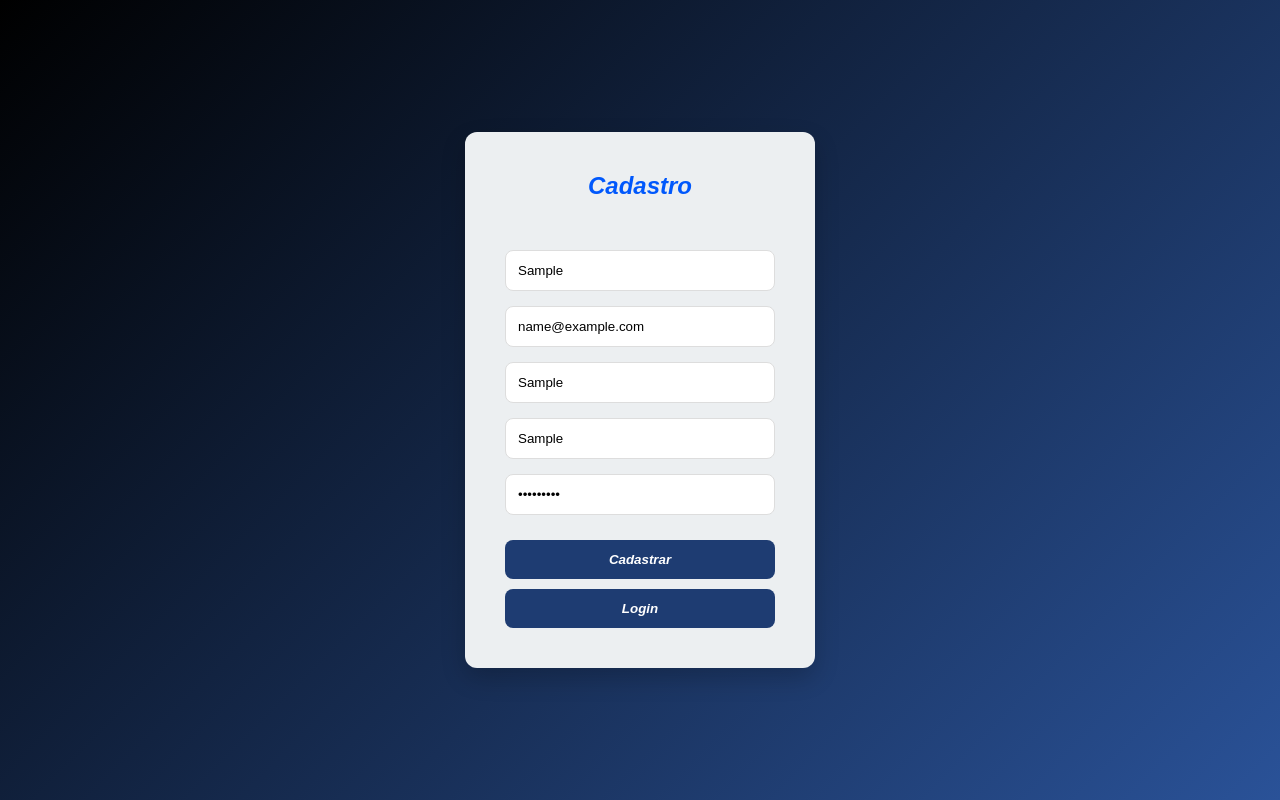
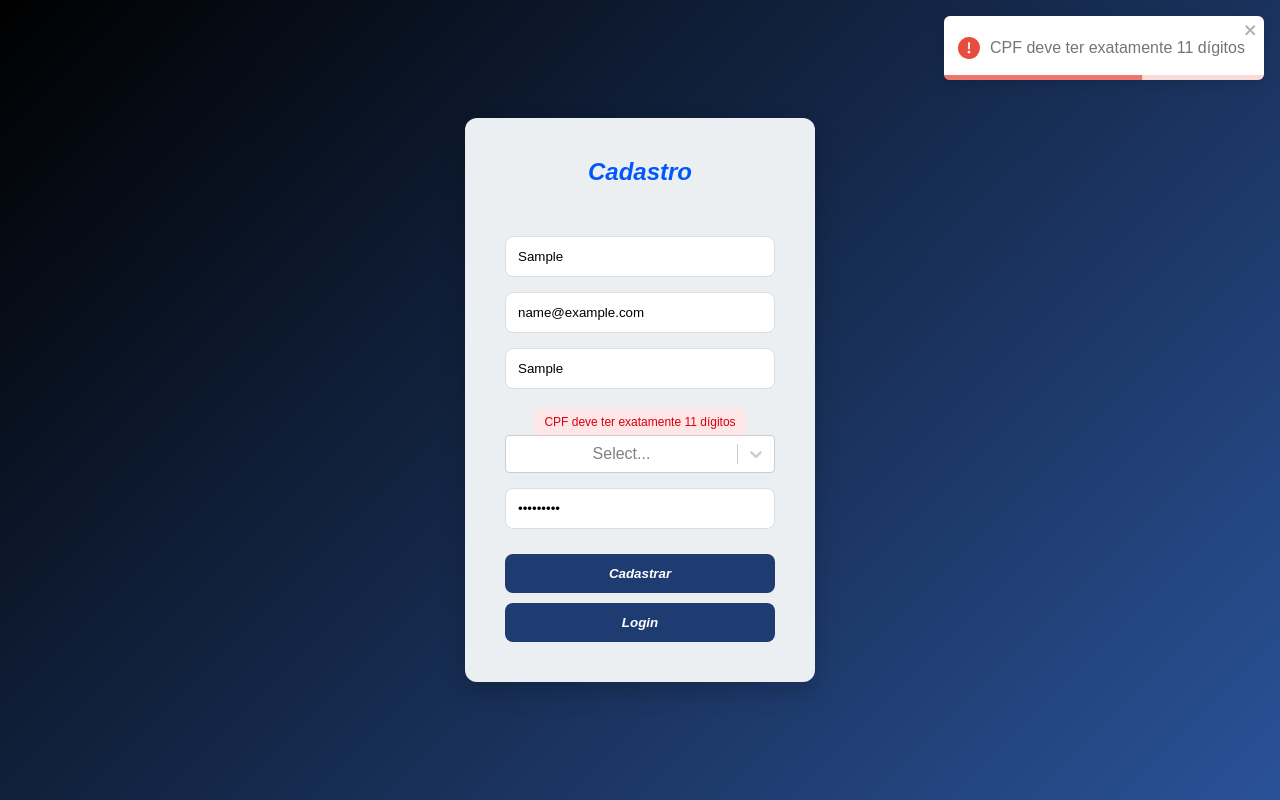
Before and after one commit to edu-domingos/freightboard, a React (Vite) app in the folder frontend/: page /cadastro in a window 1280 px wide. Both pictures are taken after typing "Sample", "name@example.com", "Sample", "Sample", "Sample123" into the empty fields and a click on the button "Cadastrar". Built offline with nearby package versions, Linux system fonts and the light colour scheme; no server answers.

Commit message:
feat(frontend):Instalação dos pacotes novos do React e implementação da validação com mensagens do frontend na tela Cadastro

```diff
--- a/frontend/package.json
+++ b/frontend/package.json
@@ -13,7 +13,9 @@
     "axios": "^1.13.6",
     "react": "^19.2.0",
     "react-dom": "^19.2.0",
-    "react-router-dom": "^7.13.1"
+    "react-router-dom": "^7.13.1",
+    "react-select": "^5.10.2",
+    "react-toastify": "^11.0.5"
   },
   "devDependencies": {
     "@eslint/js": "^9.39.1",
--- a/frontend/src/components/Cadastro.tsx
+++ b/frontend/src/components/Cadastro.tsx
@@ -2,37 +2,113 @@ import { useState } from "react";
 import { useNavigate } from "react-router-dom";
 import axios from "axios";
 import "./Login.css";
+import Select from "react-select";
+import { toast } from "react-toastify";
 
 export default function Cadastro() {
   const navigate = useNavigate();
+  const [errors, setErrors] = useState<Record<string, string>>({});
 
   const [nome, setNome] = useState("");
   const [email, setEmail] = useState("");
-  const [cpf, setcpf] = useState("");
-  const [type, settype] = useState("");
+
   const [senha, setSenha] = useState("");
+  const [tipo, setTipo] = useState("driver");
+  const [documento, setDocumento] = useState("");
+
+  const options = [
+    { value: "driver", label: "Autônomo" },
+    { value: "company", label: "Empresa" },
+  ];
+
+  const customStyles = {
+    container: (provided: any) => ({
+      ...provided,
+      marginBottom: "15px",
+    }),
+  };
+  function validateForm(): boolean {
+    const novosErros = {
+      nome: "",
+      email: "",
+      documento: "",
+      senha: "",
+    };
+
+    // Nome
+    if (!nome.trim()) {
+      novosErros.nome = "Nome é obrigatório";
+    } else if (nome.trim().length < 2) {
+      novosErros.nome = "Nome deve ter pelo menos 2 caracteres";
+    }
+
+    // Email
+    if (!email.trim()) {
+      novosErros.email = "Email é obrigatório";
+    } else if (!/^[^s@]+@[^s@]+.[^s@]+$/.test(email)) {
+      novosErros.email = "Email inválido";
+    }
+
+    // Documento
+    if (!documento.trim()) {
+      novosErros.documento = "Selecione o tipo de conta";
+    } else {
+      if (tipo === "driver" && documento.length !== 11) {
+        novosErros.documento = "CPF deve ter exatamente 11 dígitos";
+      } else if (tipo === "company" && documento.length !== 14) {
+        novosErros.documento = "CNPJ deve ter exatamente 14 dígitos";
+      } else if (!/^[0-9]+$/.test(documento)) {
+        novosErros.documento = "Documento deve conter apenas números";
+      }
+    }
+
+    // Senha
+    if (!senha.trim()) {
+      novosErros.senha = "Senha é obrigatória";
+    } else if (senha.length < 6) {
+      novosErros.senha = "Senha deve ter pelo menos 6 caracteres";
+    }
+
+    setErrors(novosErros);
+
+    const temErro = Object.values(novosErros).some((error) => error !== "");
+
+    if (temErro) {
+      const primeiroErro = Object.values(novosErros).find(
+        (error) => error !== "",
+      );
+
+      if (primeiroErro) {
+        toast.error(primeiroErro); // 👈 popup
+      }
+
+      return false;
+    }
+
+    return true;
+  }
 
   async function handleCadastro(e: React.FormEvent) {
     e.preventDefault();
-
+    if (!validateForm()) {
+      return;
+    }
     try {
-      const response = await axios.post("https://localhost/api/users/", {
-       name: nome,
-       email: email,
-       cpf: cpf,
-       type: "driver",
-       password: senha
+      const response = await axios.post("http://localhost:3000/api/users/", {
+        name: nome,
+        email: email,
+        cpf: documento,
+        type: tipo,
+        password: senha,
       });
 
       console.log(response.data);
-
-      //alert("Usuário cadastrado com sucesso!");
-
+      alert("Usuário cadastrado com sucesso!");
       navigate("/");
-
     } catch (error) {
       console.error(error);
       alert("Erro ao cadastrar usuário");
+      setErrors({});
     }
   }
 
@@ -41,35 +117,42 @@ export default function Cadastro() {
       <div className="login-box">
         <h2>Cadastro</h2>
 
-        <form onSubmit={handleCadastro}>
+        <form onSubmit={handleCadastro} noValidate>
           <input
             type="text"
             placeholder="Digite seu nome"
             value={nome}
             onChange={(e) => setNome(e.target.value)}
-            required
           />
+          {errors.nome && <span className="error">{errors.nome}</span>}
 
           <input
             type="email"
             placeholder="Digite seu email"
             value={email}
             onChange={(e) => setEmail(e.target.value)}
-            required
           />
+          {errors.email && <span className="error">{errors.email}</span>}
           <input
             type="text"
-            placeholder="Digite seu CPF"
-            value={cpf}
-            onChange={(e) => setcpf(e.target.value)}
-            required
+            placeholder={
+              tipo === "driver" ? "Digite seu CPF" : "Digite seu CNPJ"
+            }
+            value={documento}
+            onChange={(e) => setDocumento(e.target.value)}
           />
-          <input
-            type="text"
-            placeholder="Você é motorista ou empresa"
-            value={type}
-            onChange={(e) => settype(e.target.value)}
-            required
+          {errors.documento && (
+            <span className="error">{errors.documento}</span>
+          )}
+          <Select
+            options={options}
+            styles={customStyles}
+            onChange={(selected: any) => {
+              if (selected) {
+                setTipo(selected.value);
+                setDocumento("");
+              }
+            }}
           />
 
           <input
@@ -77,15 +160,12 @@ export default function Cadastro() {
             placeholder="Digite sua senha"
             value={senha}
             onChange={(e) => setSenha(e.target.value)}
-            required
           />
+          {errors.senha && <span className="error">{errors.senha}</span>}
 
           <button type="submit">Cadastrar</button>
 
-          <button
-            type="button"
-            onClick={() => navigate("/")}
-          >
+          <button type="button" onClick={() => navigate("/")}>
             Login
           </button>
         </form>
--- a/frontend/src/components/Login.css
+++ b/frontend/src/components/Login.css
@@ -4,17 +4,16 @@ body {
   background: linear-gradient(135deg, #000000, #2a5298);
 }
 
-.login-container{
+.login-container {
   display: flex;
   justify-content: center;
   align-items: center;
   height: 100vh;
   animation: fadeSlideUp 0.9s ease forwards;
-
 }
 
 .login-box {
-  background: #ECEFF1;
+  background: #eceff1;
   padding: 40px;
   border-radius: 12px;
   width: 350px;
@@ -42,7 +41,7 @@ body {
   padding: 12px;
   border: none;
   border-radius: 8px;
-  background-color:#1e3c72 ;
+  background-color: #1e3c72;
   color: white;
   font-weight: bold;
   cursor: pointer;
@@ -51,17 +50,14 @@ body {
 }
 
 .login-box button:hover {
-  background: #16305a ;
-
+  background: #16305a;
 }
-
 
 .login-logo {
   width: 250px;
   height: 200px;
-
 }
-@keyframes fadeSlideUpL{
+@keyframes fadeSlideUpL {
   from {
     opacity: 0;
     transform: translateY(30px);
@@ -72,17 +68,22 @@ body {
     transform: translateY(0);
   }
 }
-.remember-box{
+.remember-box {
   display: flex;
   font-style: italic;
   font-weight: bold;
   padding: 20px;
-
 }
-.remember-box label{
-white-space:nowrap;
-color: #1e3c72;
-
-
-
+.remember-box label {
+  white-space: nowrap;
+  color: #1e3c72;
 }
+.error {
+  background: #ffe6e6;
+  color: #d8000c;
+  padding: 6px 10px;
+  border-radius: 6px;
+  font-size: 12px;
+  margin-top: 5px;
+  display: inline-block;
+}
```
Also changed, not shown: frontend/src/components/Login.tsx (+9 -18 lines), 1 other file (tests, documents, lock files or other folders).
